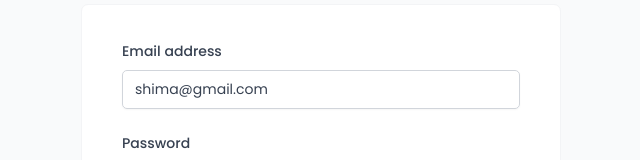
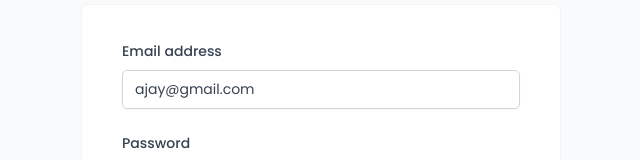
Before and after one commit to ajay9679/hotel-five-star, a React (Vite) app: page /login in a window 1280 px wide. Shown: the part 348-508 px from the top of the page, without its empty margins (319-959 px from the left). Built offline with nearby package versions, Linux system fonts and the light colour scheme; a web font is replaced by a local one; what @react-pdf/renderer would draw is missing.

Commit message:
login placeholder changed

```diff
--- a/src/features/authentication/LoginForm.jsx
+++ b/src/features/authentication/LoginForm.jsx
@@ -16,7 +16,7 @@ export default function LoginForm(){
     const navigate = useNavigate();
     const {login,isLogin} = useLogin();
     const {isAuth,isSignin} = useUser();
-    const [email, setEmail] = useState("shima@gmail.com");
+    const [email, setEmail] = useState("ajay@gmail.com");
     const [password, setPassword] = useState("test1234");
 
     function handleSubmit(e){
```
